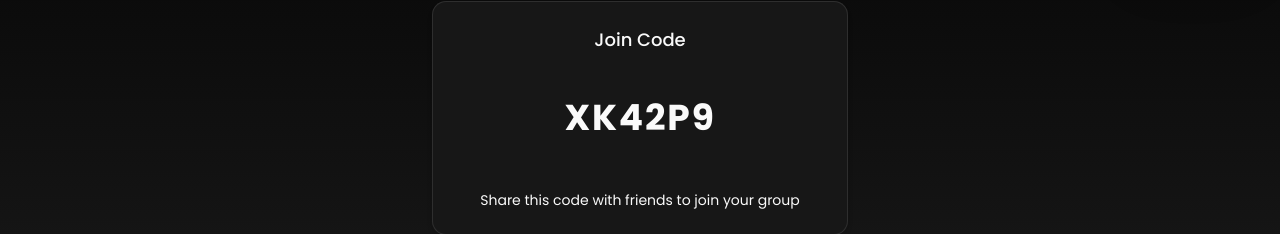
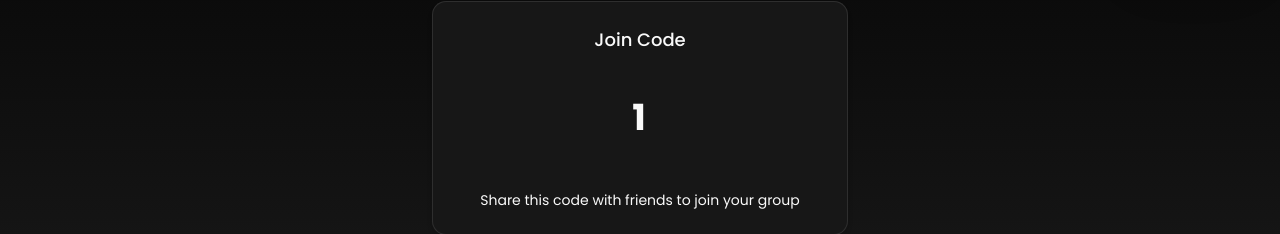
Before and after one commit to kevinnhou/next-hackathon, a Next.js app: page /lobby/1 in a window 1280 px wide. Shown: the part 115-349 px from the top of the page. Built offline with nearby package versions, Linux system fonts and the light colour scheme; no server answers.

Commit message:
feat: dynamically updates lobby code based on url

```diff
--- a/src/app/lobby/[groupId]/page.tsx
+++ b/src/app/lobby/[groupId]/page.tsx
@@ -3,7 +3,7 @@
 
 import { AnimatePresence, motion } from "framer-motion";
 import { User } from "lucide-react";
-import { useRouter } from "next/navigation";
+import { useParams, useRouter } from "next/navigation";
 import { useEffect, useState } from "react";
 
 import { Button } from "~/ui/button";
@@ -35,7 +35,9 @@ export default function GroupLobbyPage() {
     Array<{ id: number; name: string; avatar: string }>
   >([]);
   const [isHost, setIsHost] = useState(true); // For demo purposes, set to true
-  const [groupCode] = useState("XK42P9"); // Example group code
+
+  const params = useParams();
+  const groupCode = params.groupId; // returns the value from the URL
 
   // Simulate users joining over time
   useEffect(() => {
```
